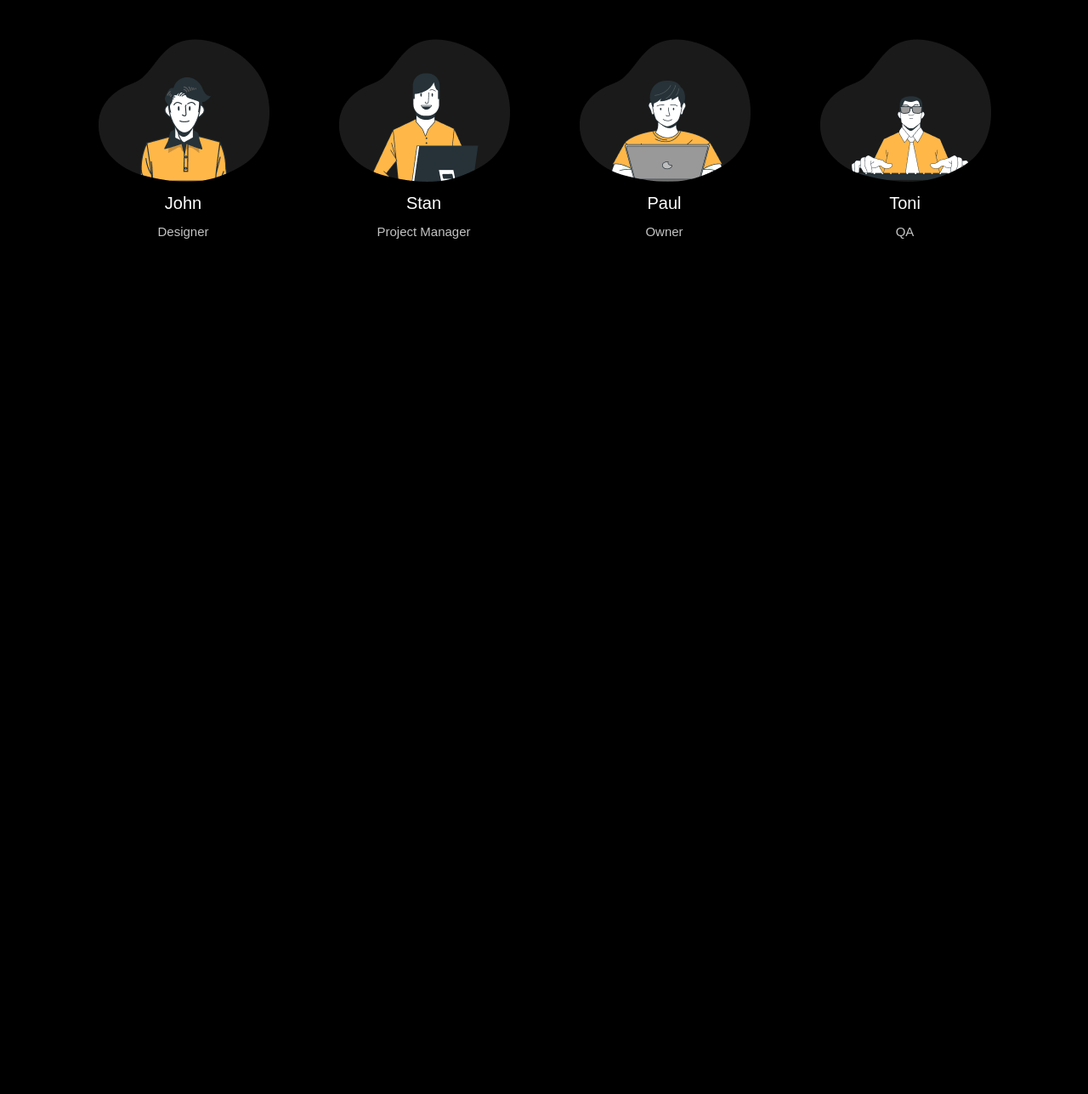
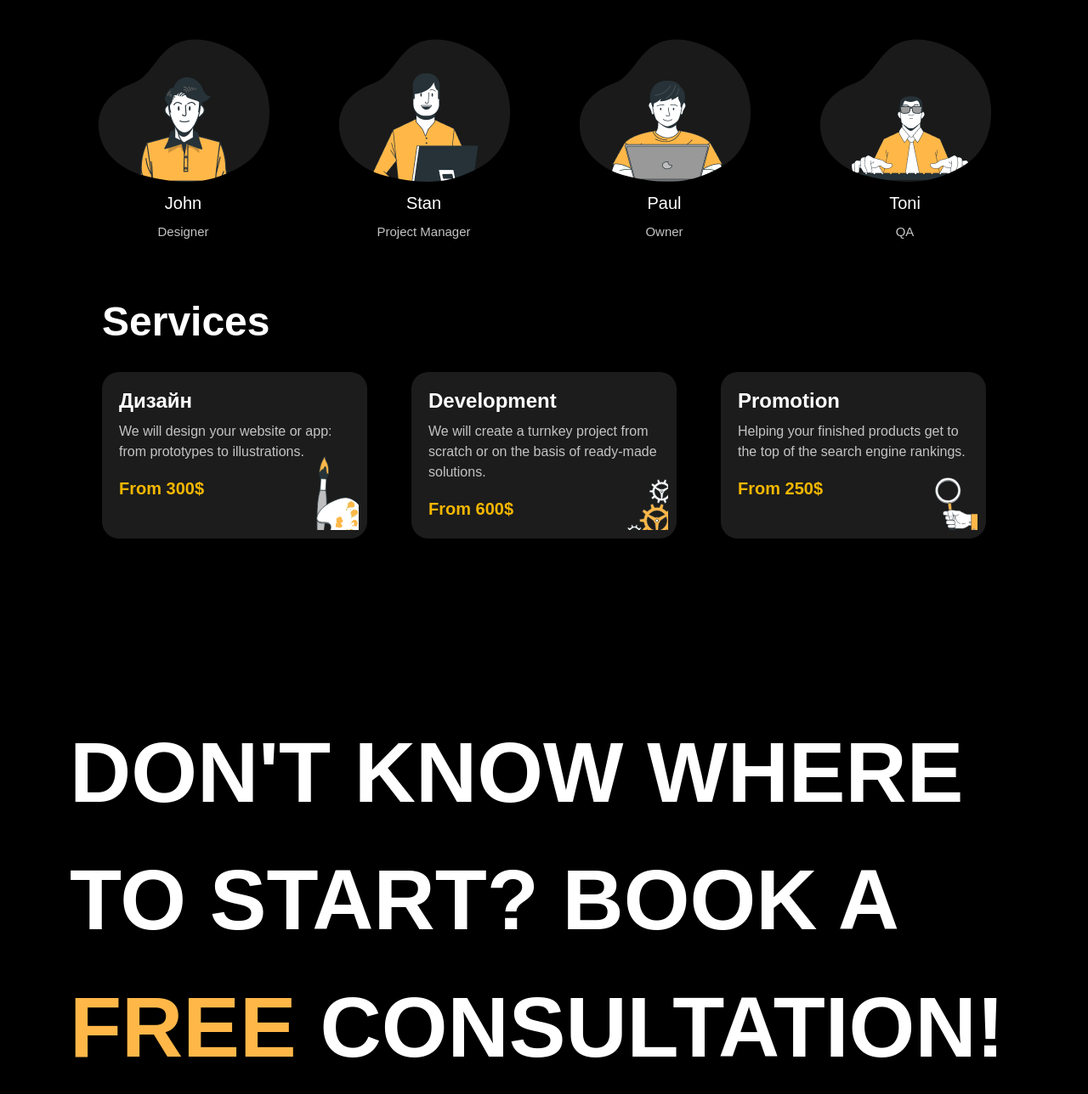
Before and after one commit to dimaa21/website-digital-agency, a website: page index.html in a window 1280 px wide. Shown: the part 1744-3032 px from the top of the page at 85% size. Before the commit the page ends 2044 px from the top, so only its background shows below. Drawn offline with nearby package versions, Linux system fonts and the light colour scheme; a web font is replaced by a local one.

Commit message:
Update index.html

```diff
--- a/index.html
+++ b/index.html
@@ -39,12 +39,16 @@
         </div>
      </header>
 
+    <!-- Блок з текстом-->
+
     <section class="main-text container">
         <p class="terms-text">
             <span class="yellow-text">Special conditions for the </span>
             <span class="white-text"> bank's clients </span>
         </p>
     </section>
+
+    <!-- Блок про працівників / інфо про них -->
 
     <section class="employers container">
         <p class="employers-main-text"> <span class="white-text"> Who <span class="yellow-text">we</span> are <br>and what we do </span></p>
@@ -104,6 +108,42 @@
 
     </section>
 
+    <!-- Послуги -->
+
+    <section class="services container">
+        <h2>Services</h2>
+        <div class="services-container">
+            <div class="service-card">
+                <h3>Дизайн</h3>
+                <p>We will design your website or app: from prototypes to illustrations.</p>
+                <span>From 300$</span>
+                <img src="/public/img/service-two.svg" alt="Дизайн" class="service-icon">
+            </div>
+            <div class="service-card">
+                <h3>Development</h3>
+                <p>We will create a turnkey project from scratch or on the basis of ready-made solutions.</p>
+                <span>From 600$</span>
+                <img style="" src="/public/img/service-one.svg" alt="Разработка" class="service-icon">
+            </div>
+            <div class="service-card">
+                <h3>Promotion</h3>
+                <p>Helping your finished products get to the top of the search engine rankings.</p>
+                <span>From 250$</span>
+                <img src="/public/img/service-three.svg" alt="Продвижение" class="service-icon">
+            </div>
+        </div>
+    </section>
+
+    <!-- Блок з текстом-->
+
+    <section class="main-text container">
+        <p class="terms-text">
+            <span class="white-text"> DON'T KNOW WHERE TO START?
+                BOOK A <span class="yellow-text">FREE </span>
+                CONSULTATION! </span>
+        </p>
+    </section>
+
 
 
     <script src="app/js/main.js"></script>
```
